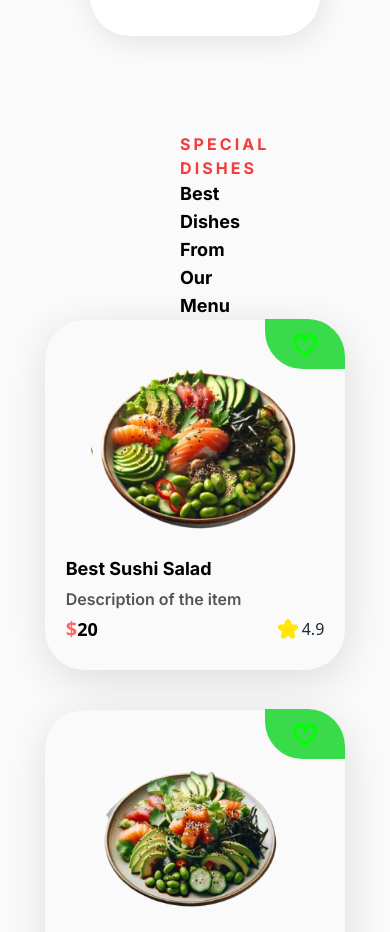
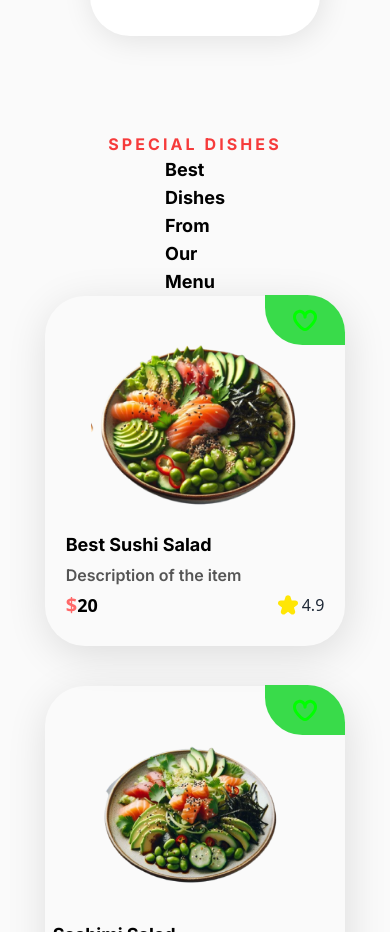
Before and after one commit to Maxwell011/sushi-experience, a React (Vite) app: page / in a window 390 px wide. Shown: the part 1760-2692 px from the top of the page. Built offline with nearby package versions, Linux system fonts and the light colour scheme.

Commit message:
Refactor SpecialDishes component layout for improved alignment and responsiveness

```diff
--- a/src/components/SpecialDishes.tsx
+++ b/src/components/SpecialDishes.tsx
@@ -8,8 +8,8 @@ const SpecialDishes = () => {
   return (
     <>
       <section className="mt-24 mb-24">
-        <div className="">
-          <h2 className="text-[#F63B3B] text-base font-bold tracking-[3.08px] font-inter uppercase ml-[90px]">
+        <div className="flex flex-col items-center justify-center">
+          <h2 className="text-[#F63B3B] text-base font-bold tracking-[3.08px] font-inter uppercase lg:ml-[90px]">
             special dishes
           </h2>
           <div className="flex justify-between items-center mx-[90px]">
```
